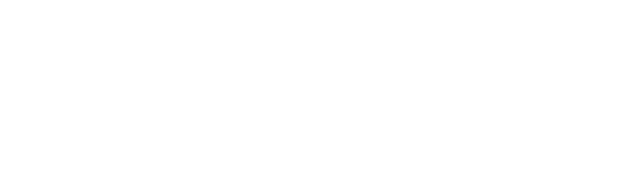
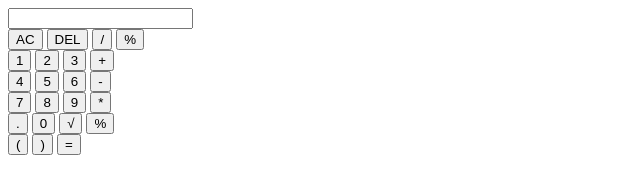
Before and after one commit to githarhub/odin-calculator, a plain HTML site: page index.html in a window 1280 px wide. Shown: the whole page, without its empty margins (0-640 px from the left). Drawn offline with Linux system fonts and the light colour scheme.

Commit message:
feat: make html to look like calculator
added div cal-container for the whole calculator, cal-border for border of calculator and cal for actual calculator
added div input-cal and input cal-input-text for calculator input
added div cal-numpad for number pad of calculator
added four div cal-numpad-row and inside of these added four button cal-numpad-button expect for last which has three button with cal-numpad-button-operation button

```diff
--- a/index.html
+++ b/index.html
@@ -1,5 +1,6 @@
 <!DOCTYPE html>
 <html lang="en">
+
 <head>
     <meta charset="UTF-8">
     <meta name="viewport" content="width=device-width, initial-scale=1.0">
@@ -7,7 +8,56 @@
     <script src="./javascript/javascript.js" defer></script>
     <title>Calculator</title>
 </head>
+
 <body>
+    <div class="cal-container">
+        <div class="cal-border">
+            <div class="cal">
+                <div class="cal-input">
+                    <input class="cal-input-text" type="text">
+                </div>
 
+                <div class="cal-numpad">
+                    <div class="cal-numpad-row">
+                        <button class="cal-numpad-button">AC</button>
+                        <button class="cal-numpad-button">DEL</button>
+                        <button class="cal-numpad-button">/</button>
+                        <button class="cal-numpad-button">%</button>
+                    </div>
+                    <div class="cal-numpad-row">
+                        <button class="cal-numpad-button">1</button>
+                        <button class="cal-numpad-button">2</button>
+                        <button class="cal-numpad-button">3</button>
+                        <button class="cal-numpad-button">+</button>
+                    </div>
+                    <div class="cal-numpad-row">
+                        <button class="cal-numpad-button">4</button>
+                        <button class="cal-numpad-button">5</button>
+                        <button class="cal-numpad-button">6</button>
+                        <button class="cal-numpad-button">-</button>
+                    </div>
+                    <div class="cal-numpad-row">
+                        <button class="cal-numpad-button">7</button>
+                        <button class="cal-numpad-button">8</button>
+                        <button class="cal-numpad-button">9</button>
+                        <button class="cal-numpad-button">*</button>
+                    </div>
+                    <div class="cal-numpad-row">
+                        <button class="cal-numpad-button">.</button>
+                        <button class="cal-numpad-button">0</button>
+                        <button class="cal-numpad-button">√</button>
+                        <button class="cal-numpad-button">%</button>
+                    </div>
+                    <div class="cal-numpad-row">
+                        <button class="cal-numpad-button">(</button>
+                        <button class="cal-numpad-button">)</button>
+                        <button class="cal-numpad-button-operation">=</button>
+                    </div>
+
+                </div>
+            </div>
+        </div>
+    </div>
 </body>
+
 </html>
--- a/javascript/javascript.js
+++ b/javascript/javascript.js
@@ -9,7 +9,8 @@ const calculation = {
         "/": (num1, num2) => num1 / num2,
         "^": (num1, num2) => num1 ** num2,
         "%": (num1, num2) => num1 % num2,
-        "!": (num1) => Math.sqrt(num1)
+        "√": (num1) => Math.sqrt(num1)
+
     },
 
 
@@ -25,14 +26,14 @@ const calculation = {
 function checkAndInspect(text) {
 
     // regex for checking only calculable character and number
-    const onlyCalculable = /^(?:[\d\s+\-*/^%!().])+$/;
+    const onlyCalculable = /^(?:[\d\s+\-*/^%√().])+$/;
     // regex for checking character or number after ( is valid
-    const correctOpenParen = /^(?:[\d^(!])+$/
+    const correctOpenParen = /^(?:[\d^(√])+$/
     // regex for checking character or number after ) is valid
     const correctCloseParen = /^(?:[\d^)])+$/
     // regex for checking character is +-*/%
     const correctOpera = /[+\-*/%^]/;
-    // regex for checking character before ! valid
+    // regex for checking character before √ valid
     const correctOperaSqr = /[\d)]/;
 
 
@@ -98,7 +99,7 @@ function checkAndInspect(text) {
             }
         }
 
-        else if (current === "!") {
+        else if (current === "√") {
             if (index == length) {
                 parenAndOperaAcc.place = false;
             }
@@ -170,7 +171,7 @@ function operation(toCalculate) {
             console.log(slicedToCalculated)
 
             // call recursion by passing sliced array
-            result = operator(slicedToCalculated)
+            result = operation(slicedToCalculated)
             console.log("finish")
             console.log(result)
 
@@ -189,20 +190,20 @@ function operation(toCalculate) {
     //regex for checking + and -
     const checkAddAndSub = /[+\-]/;
 
-    // calculate ! operators
+    // calculate √ operators
     toCalculate = toCalculate.filter((element, index) => {
 
-        if (element == "!") {
+        if (element == "√") {
 
-            // perform calculation by calling calculate in calculation and passing number element after current ! element
+            // perform calculation by calling calculate in calculation and passing number element after current √ element
             toCalculate[index + 1] = calculation.calculate(element, toCalculate[index + 1]);
 
-            // filter current ! element from array
+            // filter current √ element from array
             return false;
 
         }
 
-        // do not filter any index beside index with ! element
+        // do not filter any index beside index with √ element
         return true;
     })
 
@@ -311,3 +312,5 @@ function operation(toCalculate) {
     return calculatedNum;
 
 }
+
+console.log(operation("√25 + 6 - 1 + (6 + 1) ^ 2"))
```
